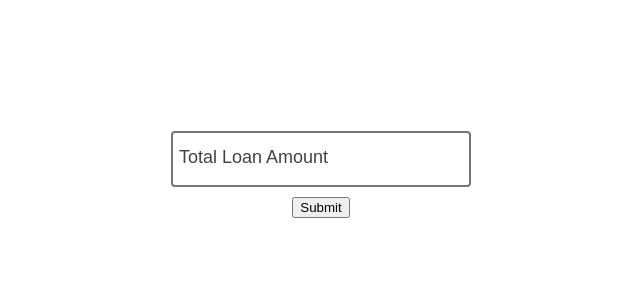
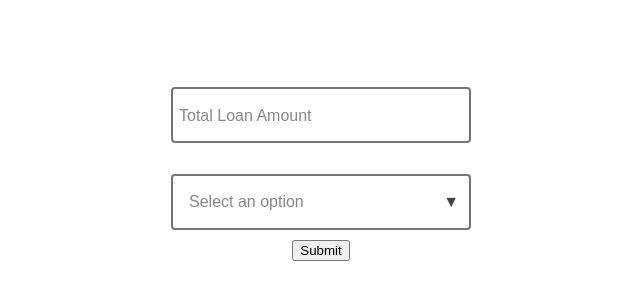
Before and after one commit to ALCordeiro/personal-loan, a React (Create React App) app: page / in a window 1280 px wide. Shown: the part 226-526 px from the top of the page, without its empty margins (319-959 px from the left). Built offline with nearby package versions, Linux system fonts and the light colour scheme.

Commit message:
FLoating label dropdown

```diff
--- a/src/App.tsx
+++ b/src/App.tsx
@@ -3,9 +3,11 @@ import './App.css';
 import { Input } from './components';
 import LoanEnum from './common/enums/LoanEnum'
 import { useForm, SubmitHandler } from "react-hook-form"
+import Select from './components/Select';
 
 export interface IFormInput {
-  totalAmount: string
+  totalAmount: string;
+  loanPurpose: string;
 }
 
 function App() {
@@ -13,11 +15,25 @@ function App() {
 
   const onSubmit: SubmitHandler<IFormInput> = (data) => console.log(data)
 
+  const options = [
+    { value: '1', label: 'Option 1' },
+    { value: '2', label: 'Option 2' },
+    { value: '3', label: 'Option 3' },
+  ];
+
+  const handleSelect = (option: { value: string; label: string }) => {
+    console.log('Selected option:', option);
+  };
+
+
   return (
     <div className="App">
       <header className="App-header">
         <form onSubmit={handleSubmit((data) => console.log(data))}>
           <Input title={LoanEnum.TOTAL_AMOUNT} register={register} />
+          <br></br>
+          <Select options={options} onSelect={handleSelect} placeholder="Select an option" />
+          <br></br>
           <button type="submit">
             Submit
           </button>
--- a/src/components/Input/index.tsx
+++ b/src/components/Input/index.tsx
@@ -1,7 +1,7 @@
 import React, { useCallback } from 'react'
 import {
   Container,
-  Text,
+  InputWrapper,
   Label
 } from './styles'
 import useIsMobile from '../../common/hooks/useIsMobile'
@@ -16,7 +16,7 @@ interface HeaderProps {
 
 const Input: React.FC<HeaderProps> = ({
   title,
-  register
+  register,
 }) => {
   const isMobile = useIsMobile()
 
@@ -29,10 +29,9 @@ const Input: React.FC<HeaderProps> = ({
   }, [])
 
   return (
-    <Container data-testid="club-header">
-      <Text {...register("totalAmount", { min: 0, max: 9999999999, })} required name="totalAmount" onKeyUp={handleKeyUp}/>
-      {isMobile && <Label>{title}</Label>}
-      {!isMobile && <Label>{title}</Label>}
+    <Container>
+      <InputWrapper {...register("totalAmount", { min: 0, max: 9999999999, })} required onKeyUp={handleKeyUp}/>
+      <Label>{title}</Label>
     </Container>
   )
 }
--- a/src/components/Input/styles.ts
+++ b/src/components/Input/styles.ts
@@ -1,6 +1,5 @@
 import styled from 'styled-components'
 import fontSize from '../../common/utils/fontSize';
-import { Field } from 'formik';
 
 export const Container = styled.div`
   position: relative;
@@ -11,7 +10,7 @@ export const Container = styled.div`
 	}
 `
 
-export const Text = styled.input`
+export const InputWrapper = styled.input`
   ${fontSize(16)}
   padding: 5px;
   display: block;
@@ -23,23 +22,21 @@ export const Text = styled.input`
   &:focus {
     outline: none;
   }
-
-
 `;
 
 export const Label = styled.label`
   ${fontSize(16)}
   color: #424242;
-  font-size: 18px;
   font-weight: normal;
   position: absolute;
   pointer-events: none;
   left: 8px;
-  top: 30%;
+  top: 35%;
   transition: 0.2s ease all;
+  color: #888888;
 
-  ${Text}:focus ~ &,
-  ${Text}:valid ~ & {
+  ${InputWrapper}:focus ~ &,
+  ${InputWrapper}:valid ~ & {
     top:-8px;
     font-size:14px;
     background-color: white;
--- /dev/null
+++ b/src/components/Select/index.tsx
@@ -0,0 +1,69 @@
+import React, { useState, FC, useRef, useEffect } from 'react';
+import { DropdownContainer, DropdownHeader, DropdownIcon, DropdownList, DropdownListItem, FloatingLabel } from './styles';
+
+interface Option {
+  value: string;
+  label: string;
+}
+
+interface CustomDropdownProps {
+  options: Option[];
+  onSelect: (option: Option) => void;
+  placeholder: string;
+}
+
+const CustomDropdown: FC<CustomDropdownProps> = ({ options, onSelect, placeholder }) => {
+  const [isOpen, setIsOpen] = useState(false);
+  const [selectedOption, setSelectedOption] = useState<Option | null>(null);
+  const [isFocused, setIsFocused] = useState(false);
+  const containerRef = useRef<HTMLDivElement>(null);
+
+  const handleToggle = () => {
+    setIsOpen(!isOpen);
+    setIsFocused(true);
+  };
+
+  const handleSelect = (option: Option) => {
+    setSelectedOption(option);
+    setIsOpen(false);
+    setIsFocused(true);
+    onSelect(option);
+  };
+
+  const handleClickOutside = (event: MouseEvent) => {
+    if (containerRef.current && !containerRef.current.contains(event.target as Node)) {
+      setIsFocused(false);
+      setIsOpen(false);
+    }
+  };
+
+  useEffect(() => {
+    document.addEventListener('mousedown', handleClickOutside);
+    return () => {
+      document.removeEventListener('mousedown', handleClickOutside);
+    };
+  }, []);
+
+  return (
+    <DropdownContainer ref={containerRef}>
+      <DropdownHeader isFocused={isFocused || isOpen} onClick={handleToggle}>
+        <FloatingLabel isFocused={isFocused || isOpen} isSelected={!!selectedOption}>
+          {placeholder}
+        </FloatingLabel>
+        {selectedOption && selectedOption.label}
+        <DropdownIcon open={isOpen}>▼</DropdownIcon>
+      </DropdownHeader>
+      {isOpen && (
+        <DropdownList>
+          {options.map((option) => (
+            <DropdownListItem key={option.value} onClick={() => handleSelect(option)}>
+              {option.label}
+            </DropdownListItem>
+          ))}
+        </DropdownList>
+      )}
+    </DropdownContainer>
+  );
+};
+
+export default CustomDropdown;
--- /dev/null
+++ b/src/components/Select/styles.ts
@@ -0,0 +1,72 @@
+import styled from 'styled-components'
+import fontSize from '../../common/utils/fontSize';
+import { Field } from 'formik';
+
+export const DropdownContainer = styled.div`
+  position: relative;
+  display: inline-block;
+  width: 100%;
+  ${fontSize(16)}
+  box-sizing: border-box;
+`;
+
+export const DropdownHeader = styled.div<{ isFocused: boolean }>`
+  padding: 10px;
+  height: 56px;
+  background: #fff;
+  border: 2px solid ${({ isFocused }) => (isFocused ? '#888888' : '#757575')};
+  border-radius: 4px;
+  cursor: pointer;
+  display: flex;
+  justify-content: space-between;
+  align-items: center;
+  position: relative;
+  box-sizing: border-box;
+  color: #424242;
+  &:focus {
+    outline: none;
+  }
+`;
+
+export const FloatingLabel = styled.span<{ isFocused: boolean; isSelected: boolean }>`
+  position: absolute;
+  left: 12px;
+  top: ${({ isFocused, isSelected }) => (isFocused || isSelected ? '-5px' : '50%')};
+  transform: translateY(-50%);
+  background: #fff;
+  padding: 0 4px;
+  transition: top 0.2s ease, font-size 0.2s ease;
+  ${({ isFocused, isSelected }) => (isFocused || isSelected ? fontSize(12) : fontSize(16))};
+  color: #888888;
+`;
+
+export const DropdownList = styled.ul`
+  position: absolute;
+  top: 100%;
+  left: 0;
+  width: 100%;
+  background: #fff;
+  border: 2px solid #757575;
+  border-radius: 4px;
+  margin: 0;
+  padding: 0;
+  list-style: none;
+  z-index: 1000;
+  max-height: 200px;
+  overflow-y: auto;
+`;
+
+export const DropdownListItem = styled.li`
+  padding: 10px;
+  cursor: pointer;
+  color: #424242;
+  &:hover {
+    background: #f1f1f1;
+  }
+`;
+
+export const DropdownIcon = styled.span<{ open: boolean }>`
+  margin-left: auto;
+  transition: transform 0.2s ease;
+  transform: ${({ open }) => (open ? 'rotate(180deg)' : 'rotate(0deg)')};
+`;
--- a/src/components/index.tsx
+++ b/src/components/index.tsx
@@ -1 +1,2 @@
 export { default as Input } from './Input'
+export { default as Select } from './Select';
```
